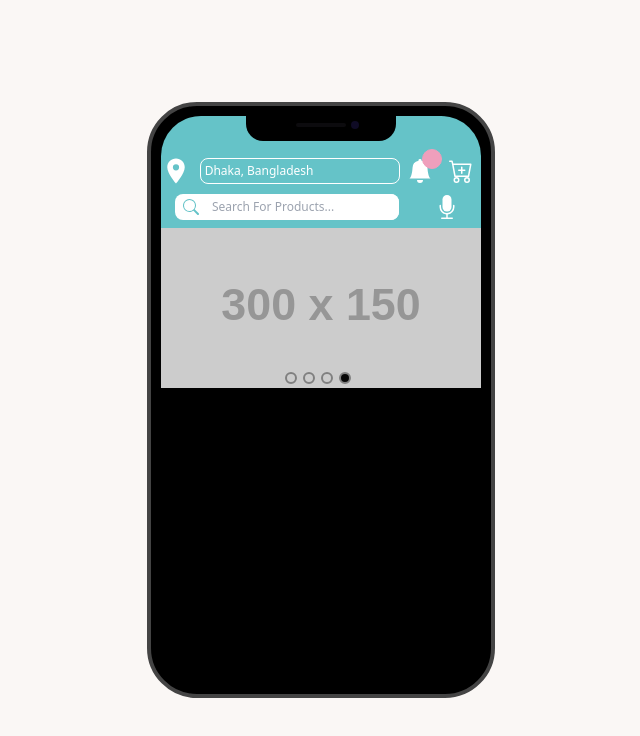
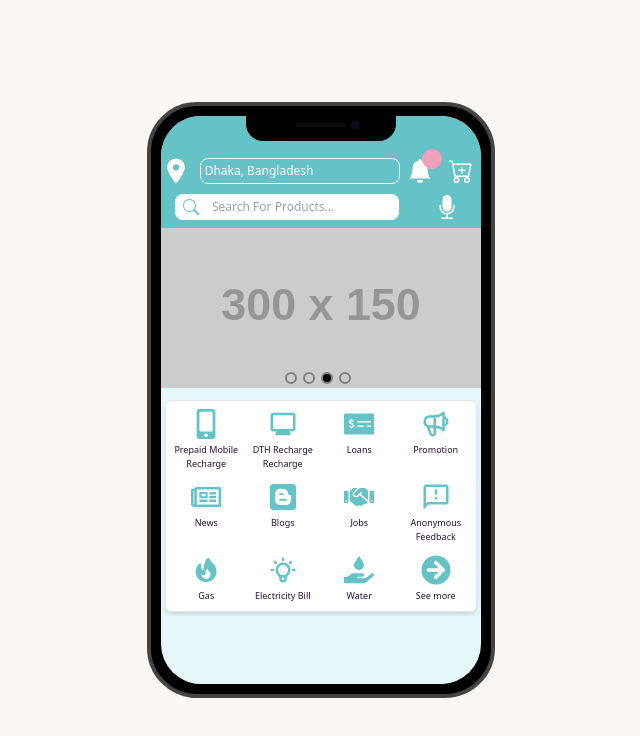
Before and after one commit to TaseenFuadJeem/putatoe, a React (Create React App) app: page / in a window 1280 px wide. Shown: the top 736 px of the page, without its empty margins (319-959 px from the left). Built offline with nearby package versions, Linux system fonts and the light colour scheme.

Commit message:
Features done

```diff
--- a/src/App.js
+++ b/src/App.js
@@ -8,7 +8,7 @@ function App() {
       <div className="mockup-phone">
         <div className="camera"></div>
         <div className="display">
-          <div className="artboard  phone-1">
+          <div className="artboard  phone-1 bg-[#e4f8f9] overflow-auto">
             <AppInterface />
           </div>
         </div>
--- a/src/Components/AppInterface/AppInterface.js
+++ b/src/Components/AppInterface/AppInterface.js
@@ -4,7 +4,7 @@ import Header from './Header';
 
 const AppInterface = () => {
     return (
-        <section className='overflow-x-auto overflow-y-hidden flex-none'>
+        <section className='overflow-y-auto'>
 
             <Header />
             <Features />
--- a/src/Components/AppInterface/Features.js
+++ b/src/Components/AppInterface/Features.js
@@ -1,6 +1,9 @@
 import React from 'react';
 import Carousel from 'react-multi-carousel';
 import 'react-multi-carousel/lib/styles.css';
+import { FaMobileAlt, FaMoneyCheckAlt, FaRegNewspaper, FaBlogger, FaHandshake, FaHandHoldingWater, FaArrowCircleRight } from 'react-icons/fa';
+import { MdMonitor, MdOutlineFeedback } from 'react-icons/md';
+import { HiOutlineSpeakerphone, HiFire, HiOutlineLightBulb } from 'react-icons/hi';
 
 const Features = () => {
     return (
@@ -94,6 +97,59 @@ const Features = () => {
 
             </Carousel>
 
+            <div className='grid grid-cols-4 gap-3 border shadow-md m-1 mt-3 p-2 rounded-md bg-white'>
+
+                <div>
+                    <FaMobileAlt className="text-primary text-3xl mx-auto mb-1" />
+                    <p className='text-center text-[9px]'>Prepaid Mobile Recharge</p>
+                </div>
+                <div>
+                    <MdMonitor className="text-primary text-3xl mx-auto mb-1" />
+                    <p className='text-center text-[9px]'>DTH Recharge Recharge</p>
+                </div>
+                <div>
+                    <FaMoneyCheckAlt className="text-primary text-3xl mx-auto mb-1" />
+                    <p className='text-center text-[9px]'>Loans</p>
+                </div>
+                <div>
+                    <HiOutlineSpeakerphone className="text-primary text-3xl mx-auto mb-1" />
+                    <p className='text-center text-[9px]'>Promotion</p>
+                </div>
+                <div>
+                    <FaRegNewspaper className="text-primary text-3xl mx-auto mb-1" />
+                    <p className='text-center text-[9px]'>News</p>
+                </div>
+                <div>
+                    <FaBlogger className="text-primary text-3xl mx-auto mb-1" />
+                    <p className='text-center text-[9px]'>Blogs</p>
+                </div>
+                <div>
+                    <FaHandshake className="text-primary text-3xl mx-auto mb-1" />
+                    <p className='text-center text-[9px]'>Jobs</p>
+                </div>
+                <div>
+                    <MdOutlineFeedback className="text-primary text-3xl mx-auto mb-1" />
+                    <p className='text-center text-[9px]'>Anonymous Feedback</p>
+                </div>
+                <div>
+                    <HiFire className="text-primary text-3xl mx-auto mb-1" />
+                    <p className='text-center text-[9px]'>Gas</p>
+                </div>
+                <div>
+                    <HiOutlineLightBulb className="text-primary text-3xl mx-auto mb-1" />
+                    <p className='text-center text-[9px]'>Electricity Bill</p>
+                </div>
+                <div>
+                    <FaHandHoldingWater className="text-primary text-3xl mx-auto mb-1" />
+                    <p className='text-center text-[9px]'>Water</p>
+                </div>
+                <div>
+                    <FaArrowCircleRight className="text-primary text-3xl mx-auto mb-1" />
+                    <p className='text-center text-[9px]'>See more</p>
+                </div>
+
+            </div>
+
         </section>
     );
 };
--- a/src/index.css
+++ b/src/index.css
@@ -1,3 +1,7 @@
 @tailwind base;
 @tailwind components;
 @tailwind utilities;
+
+::-webkit-scrollbar {
+    display: none;
+}
```
